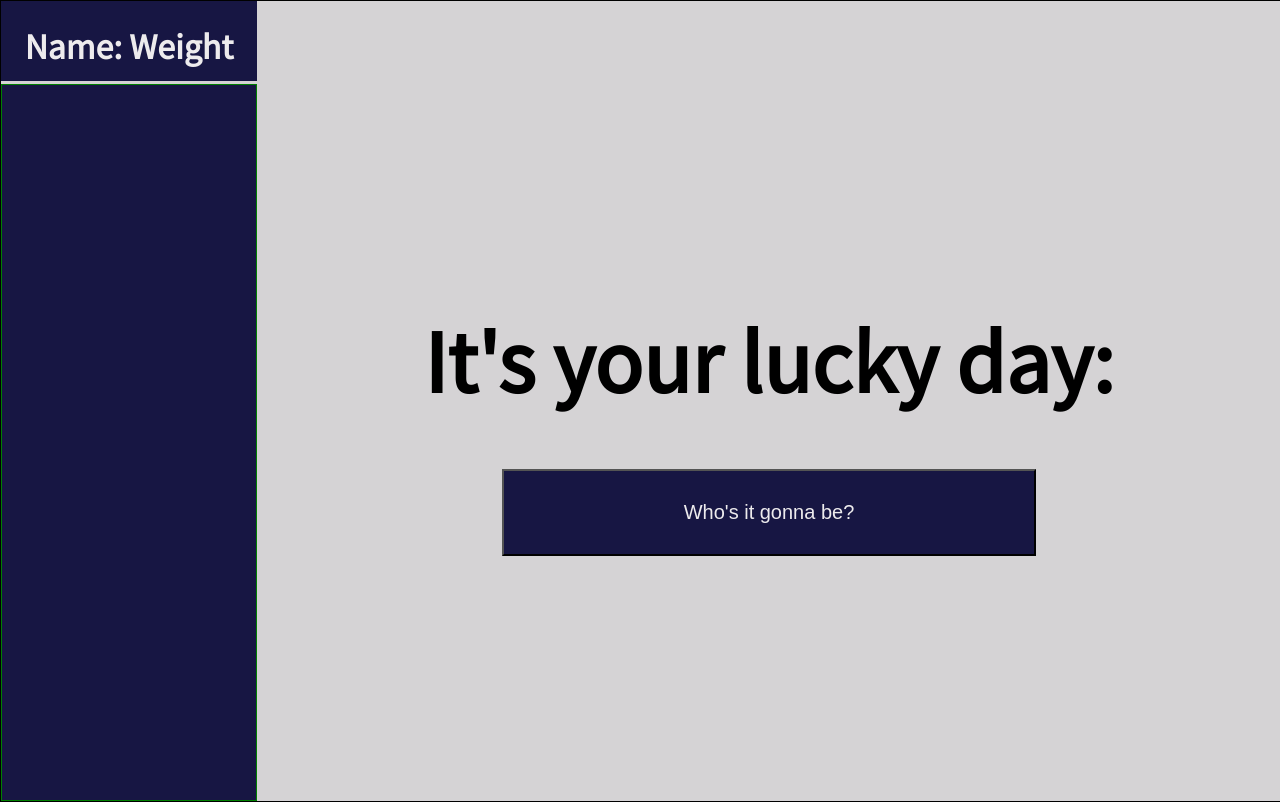
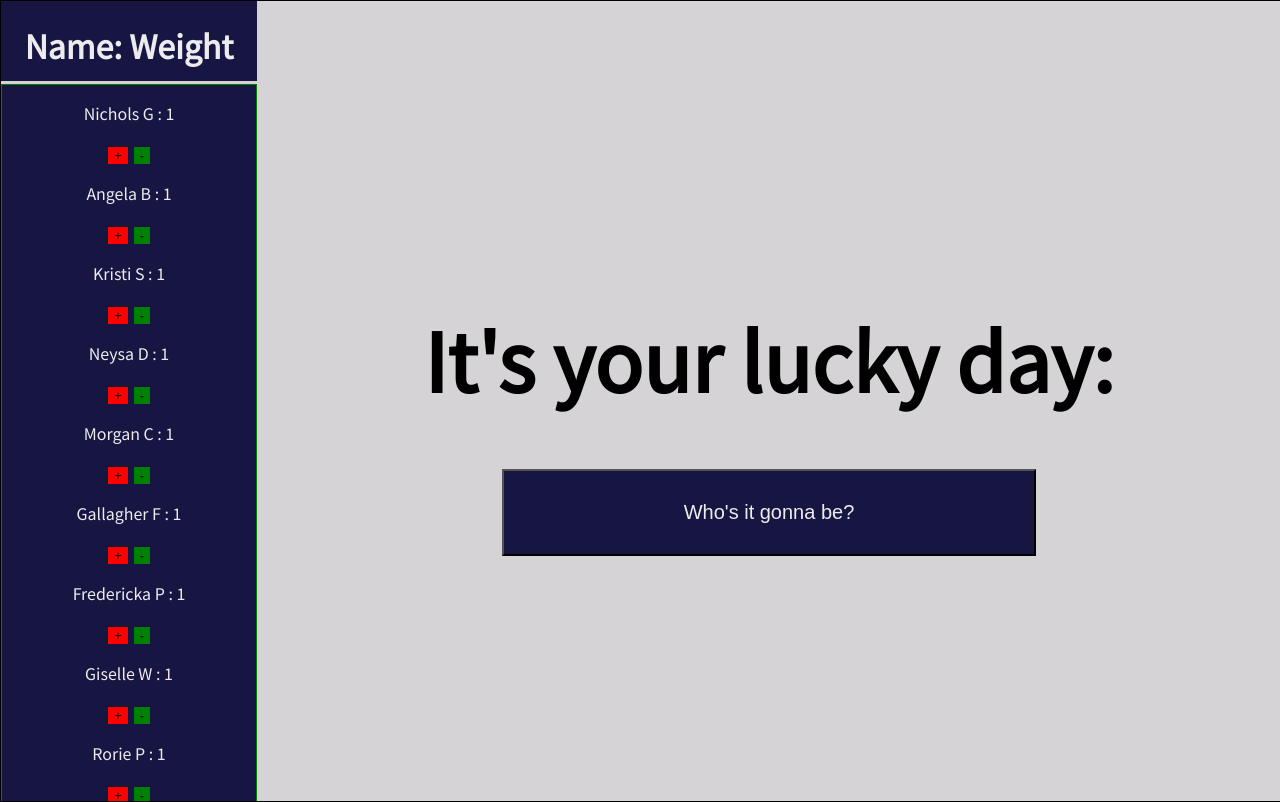
Before and after one commit to jakeegbert04/javascript-capstone, a plain HTML site: page index.html in a window 1280 px wide. Drawn offline with Linux system fonts and the light colour scheme; no server answers.

Commit message:
working on weight

```diff
--- a/script.js
+++ b/script.js
@@ -1,76 +1,102 @@
 function fetchUrl() {
   try{
-   const responce = fetch("MOCK_DAT.json", {})
-   .then(res => res.json())
-   console.log("DATA: ", responce)
+   const responce = fetch("MOCK_DATA.json", {})
+   .then( res => res.json())
+  //  console.log("DATA: ", responce)
    return responce
   } catch (error) {
     console.error(error)
   }
 }
-// console.log(fetchUrl())
+console.log(fetchUrl())
+
+function usersArray(user) {
+  const userArray = []
+  for(let i = 0; i < user.length; i++) {
+    userArray.push(user)
+
+  }
+  console.log(userArray)
+}
 
 
-// async function renderuser
 
-
-// fetch("MOCK_DATA.json",  {})
-
-// .then(res => res.json())
-// .then(data => seperateNames(data))
-// .catch(err => console.log(err))
-
-
-async function seperateNames() {
-  const data = await fetchUrl()
-
-  console.log(data)
-  data?.forEach(x => {
-    const firstName = x.first_name
-
-    const lastName = x.last_name
-
-    // console.log(firstName, lastName)
-    let fullName = (firstName[0].toUpperCase() + firstName.slice(1)+ ` ` + lastName[0].toUpperCase())
-
-    addToPage(fullName)
-  })
+function capsName(firstName, lastName) {
+   return firstName[0].toUpperCase() + firstName.slice(1)+ ` ` + lastName[0].toUpperCase()
 }
 
 function addToPage(fullName) {
   const users = document.getElementById("users-wrapper")
-  const div = document.createElement("div")
+  const nameDiv = document.createElement("div")
   const buttonDiv = document.createElement("div")
-  const para = document.createElement("p")
-  const names = document.createTextNode(fullName)
+  const namePara = document.createElement("p")
+  const weightSpan = document.createElement("span")
+  const nameNode = document.createTextNode(`${fullName} : `)
+  const weightNum = document.createTextNode("1")
   const add = document.createTextNode("+")
   const minus = document.createTextNode("-")
-  const button1 = document.createElement("button")
-  const button2 = document.createElement("button")
-
-
-div.appendChild(para)
-para.appendChild(names)
-div.classList.add("all-users")
-users.appendChild(div)
-
-div.appendChild(buttonDiv)
-buttonDiv.appendChild(button1)
-buttonDiv.appendChild(button2)
-button1.appendChild(add)
-button2.appendChild(minus)
-users.appendChild(div)
+  const buttonAdd = document.createElement("button")
+  const buttonMinus = document.createElement("button")
 
 
 
-// div.appendChild(button1)
-// button1.appendChild(add)
-// users.appendChild(div)
+  nameDiv.appendChild(namePara)
+  namePara.appendChild(nameNode)
+  namePara.append(weightSpan)
+  weightSpan.appendChild(weightNum)
+  nameDiv.classList.add("all-users")
+  users.appendChild(nameDiv)
 
-// div.appendChild(button2)
-// button2.appendChild(minus)
-// users.appendChild(div)
+
+
+  nameDiv.appendChild(buttonDiv)
+  buttonDiv.appendChild(buttonAdd)
+  buttonDiv.appendChild(buttonMinus)
+  buttonAdd.appendChild(add)
+  buttonMinus.appendChild(minus)
+  users.appendChild(nameDiv)
 
 }
 
-seperateNames()
+// function usersArray(users){
+//   const usersArray = []
+//   for(const i in users) {
+//     usersArray.push(users)
+//   }
+//   console.log(usersArray)
+// }
+
+
+// seperateNames()
+// Focus on driving logic
+//
+
+async function main() {
+  const data = await fetchUrl()
+  // const userFrag = new DocumentFragment();
+
+  data.forEach(user => {
+    // createElements
+    // create text nodes
+    const nameNode = (`${capsName(user.first_name, user.last_name)}`)
+    // console.log(nameNode)
+
+    addToPage(nameNode)
+
+    // userFrag.appendChild(nameNode)
+    usersArray(nameNode)
+    // return nameNode
+  })
+
+  // parentEl.appendChild(userFrag)
+}
+
+main()
+
+
+// async main() -> control flow of app
+ // getData()
+ // queryDomElements
+ // createElements
+ // format elements -> separateNames(first, last) => formatted string :
+ // appendElements
--- a/styles/sidbar/sidbar.scss
+++ b/styles/sidbar/sidbar.scss
@@ -21,18 +21,33 @@
     flex-direction: column;
     height: 90%;
     background-color: rgb(23 22 67);
-    justify-content: center;
     align-items: center;
+
     border: solid green 1px;
 
     .all-users {
-      background-color: rgb(23 22 67);
       display: flex;
       flex-direction: column;
-      border:solid red 1px;
+      align-items: center;
+      // border:solid red 1px;
+      height: 100px;
+      width: 100%;
+      background-color: rgb(23 22 67);
 
-      div {
-        display: flex;
+      button {
+        background-color: red;
+        border: none;
+        outline: none;
+        margin: 0px 3px;
+
+        &:last-child {
+          background-color: green;
+          margin: 0px 3px;
+        }
+        &:hover {
+          cursor: pointer;
+
+        }
       }
     }
   }
```
Also changed, not shown: styles/sidbar/sidbar.css, 1 other file.
